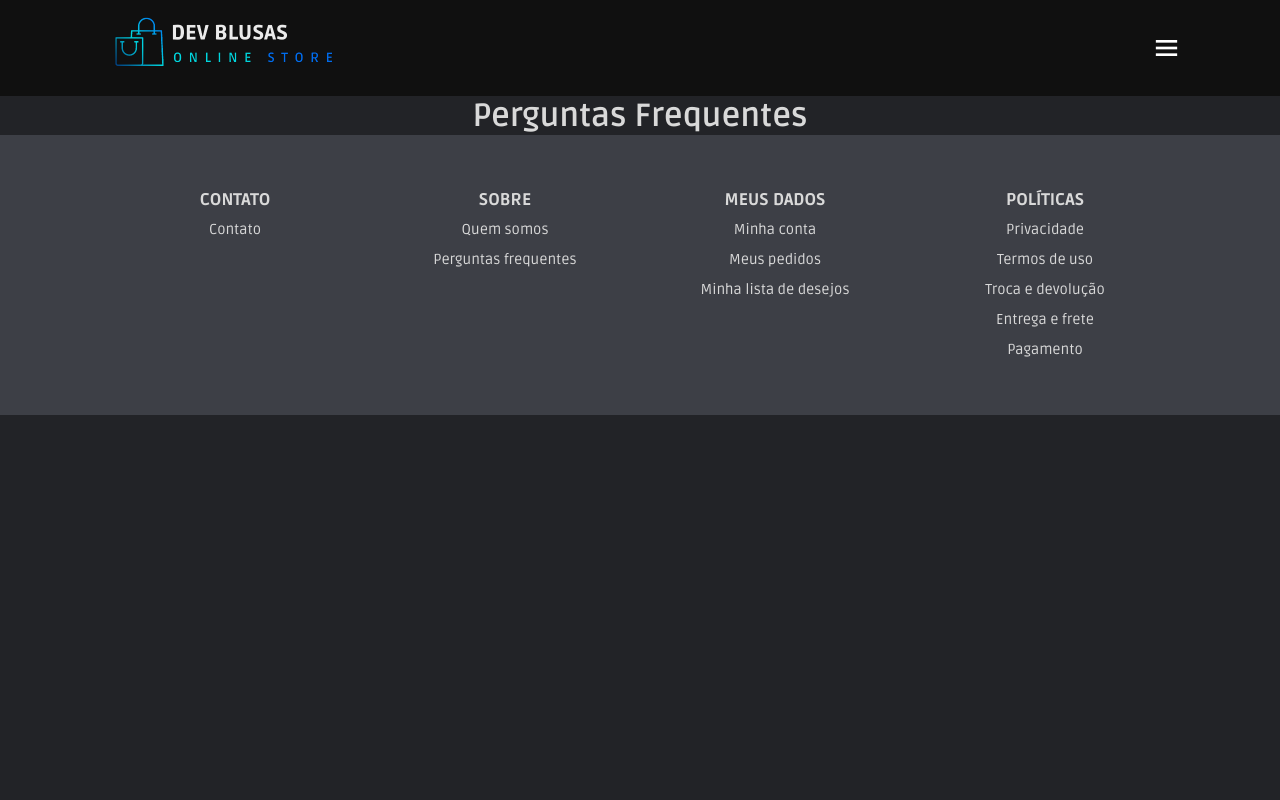
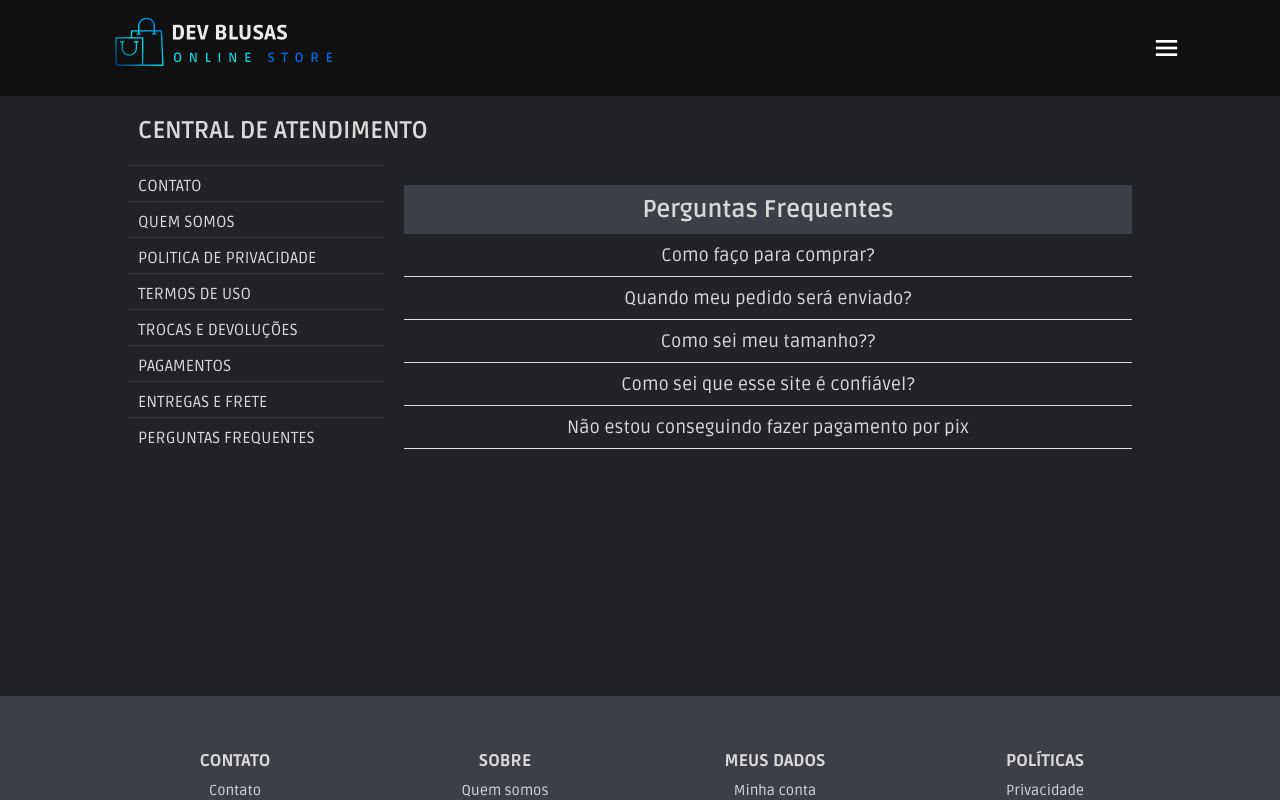
Before and after one commit to lukaafff/Loja_DevBlusas-Front, a React (Create React App) app: page /perguntas-frequentes in a window 1280 px wide. Shown: the top 800 px of the page. Built offline with nearby package versions, Linux system fonts and the light colour scheme.

Commit message:
perguntas frequentes

```diff
--- a/src/components/CentralAtendimento/DataCentral.js
+++ b/src/components/CentralAtendimento/DataCentral.js
@@ -42,4 +42,10 @@ export const CentralData = [
         cName: "ct-li",
         cName2: "ct-links"
     },
+    {
+        title: "PERGUNTAS FREQUENTES",
+        url: "/perguntas-frequentes",
+        cName: "ct-li",
+        cName2: "ct-links"
+    }
 ]
--- a/src/components/CentralAtendimento/centralAtendimento.css
+++ b/src/components/CentralAtendimento/centralAtendimento.css
@@ -28,7 +28,7 @@
     padding-top: 10px;
     padding-left: 10px;
     padding-bottom: 5px;
-    border-top: 1px solid rgba(0, 0, 0, 0.1);
+    border-top: 1px solid rgba(255, 253, 253, 0.1);
     transition: background 0.5s;
 }
 
@@ -39,7 +39,7 @@
 
 .ct-links{
     text-decoration: none;
-    color: black;
+    color: #d9d9d9;
 }
 
 .ct-componente{
--- /dev/null
+++ b/src/components/PerguntasFrequentes/DataPerguntas.js
@@ -0,0 +1,28 @@
+//armazenar todos os links de navegação a partir de uma lista
+export const DataPerguntas = [
+    {
+        title: "Como faço para comprar?",
+        desc: "As nossas vendas são realizadas somente pelo site. É preciso fazer um cadastro para realizar a compra. Por favor, coloque seu dados e o endereço corretamente.",
+        cName: "perguntasDrop"
+    },
+    {
+        title: "Quando meu pedido será enviado?",
+        desc: "Os pedidos aprovados são postados em até 1 dia útil.",
+        cName: "perguntasDrop"
+    },
+    {
+        title: "Como sei meu tamanho??",
+        desc: "Nós trabalhamos com tamanho único, que serve numeração 38 ao 46. Para conferir as medidas exatas, consulte a nossa tabela de medidas.",
+        cName: "perguntasDrop"
+    },
+    {
+        title: "Como sei que esse site é confiável?",
+        desc: "Para a sua conferência, acesse o nosso instagram @devblusas.oficial Lá você pode conferir nos nossos stories salvos as mensagens de inúmeras clientes nossas, fotos delas usando as nossas peças e também tem registros de nossos pacotes sendo enviados.",
+        cName: "perguntasDrop"
+    },
+    {
+        title: "Não estou conseguindo fazer pagamento por pix",
+        desc: "O código que é gerado pelo sistema, NÃO É uma Chave PIX. Esse código deve ser utilizado na opção COPIA E COLA no seu aplicativo bancário.",
+        cName: "perguntasDrop"
+    }
+]
--- a/src/components/PerguntasFrequentes/PerguntasFrequentes.css
+++ b/src/components/PerguntasFrequentes/PerguntasFrequentes.css
@@ -0,0 +1,52 @@
+/* Estilo do componente PerguntasFrequentes */
+.contPF {
+    max-width: 800px;
+    margin: 0 auto;
+    padding: 20px;
+  }
+
+  .titlePF h2 {
+    font-size: 24px;
+    margin: 0;
+    padding: 10px;
+    background-color: #3d3f46;
+  }
+
+  ul.accordion {
+    list-style: none;
+    padding: 0;
+  }
+
+ .pf{
+    border-bottom: 1px solid #ddd;
+  }
+
+  .perguntasDrop {
+    cursor: pointer;
+    font-size: 18px;
+    padding: 10px;
+    transition: background-color 0.3s ease;
+  }
+
+  .perguntasDrop.active {
+    background-color: #3d3f46;
+  }
+
+  .desc {
+    padding: 10px;
+    display: none;
+  }
+
+  .perguntasDrop.active + .desc {
+    display: block;
+    animation: fade-in 0.5s ease;
+  }
+
+  @keyframes fade-in {
+    from {
+      opacity: 0;
+    }
+    to {
+      opacity: 1;
+    }
+  }
--- a/src/components/PerguntasFrequentes/PerguntasFrequentes.js
+++ b/src/components/PerguntasFrequentes/PerguntasFrequentes.js
@@ -1,8 +1,37 @@
+import React, { useState } from 'react';
+import { DataPerguntas } from './DataPerguntas';
+
+import "./PerguntasFrequentes.css";
+
 const PerguntasFrequentes = () => {
+  const [activeIndex, setActiveIndex] = useState(null);
+
+  const toggleAccordion = (index) => {
+    setActiveIndex(activeIndex === index ? null : index);
+  };
 
   return (
     <div>
-      <h1>Perguntas Frequentes</h1>
+      <div className="contPF">
+        <div className="colPF">
+          <div className="titlePF">
+            <h2>Perguntas Frequentes</h2>
+          </div>
+          <ul className="accordion">
+            {DataPerguntas.map((item, index) => (
+              <li className='pf' key={index}>
+                <div
+                  className={activeIndex === index ? 'perguntasDrop active' : 'perguntasDrop'}
+                  onClick={() => toggleAccordion(index)}
+                >
+                  {item.title}
+                </div>
+                {activeIndex === index && <div className="desc">{item.desc}</div>}
+              </li>
+            ))}
+          </ul>
+        </div>
+      </div>
     </div>
   );
 };
```
Also changed, not shown: src/index.js (+4 -4 lines).
